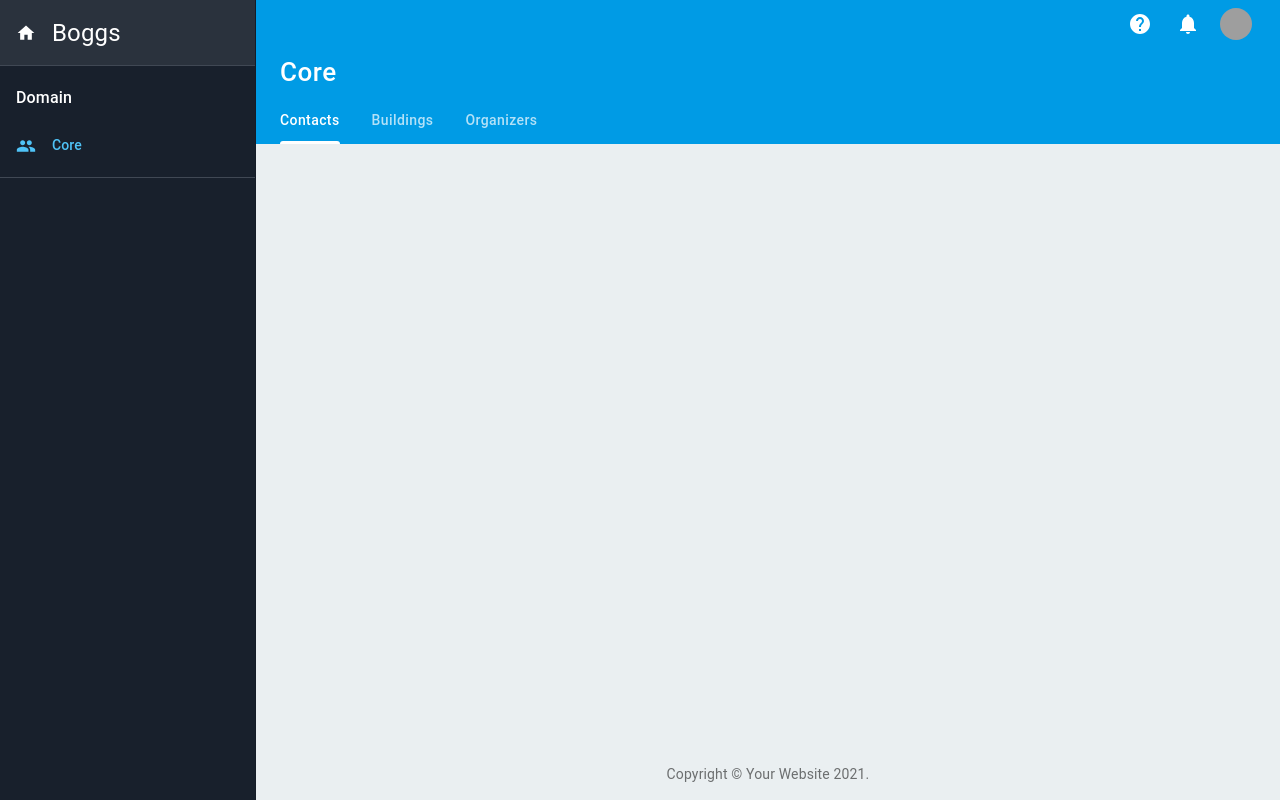
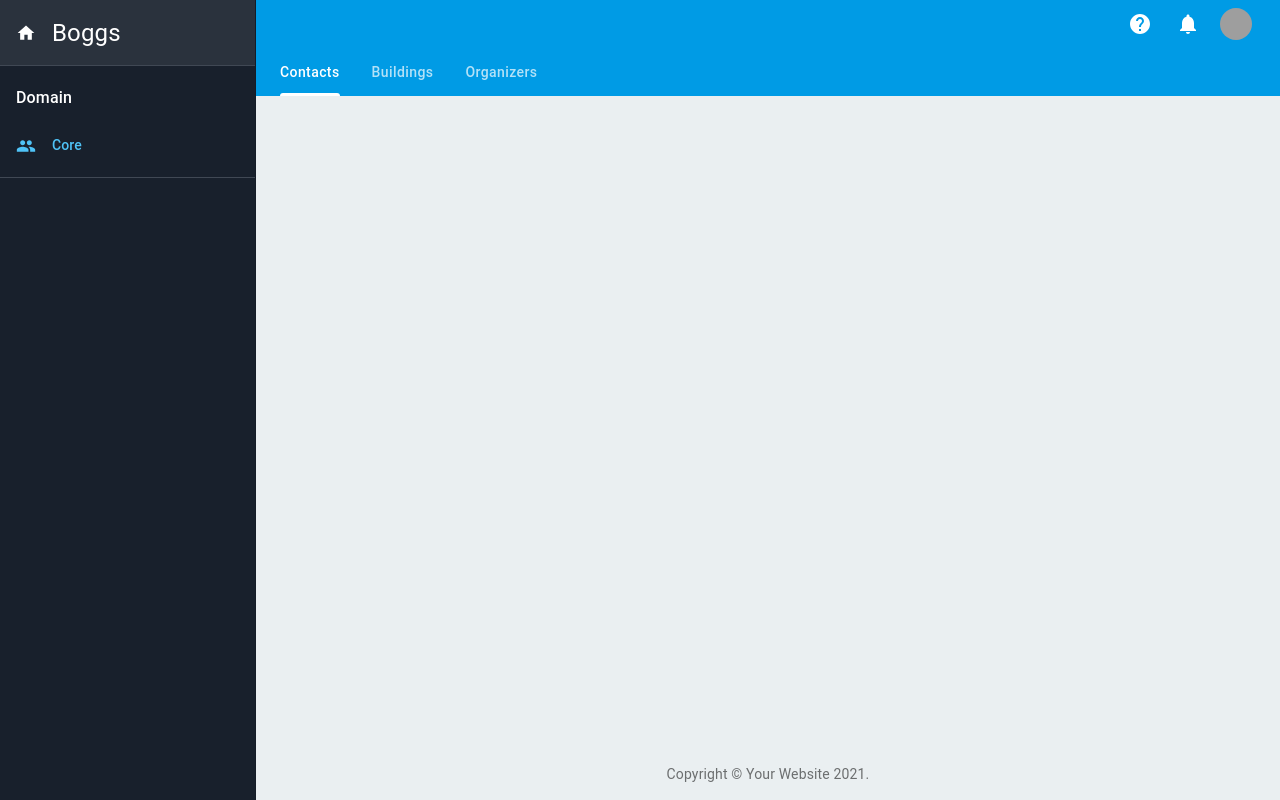
Before and after one commit to murrelljenna/boggs.js, a React (Create React App) app: page /core in a window 1280 px wide. Built offline with nearby package versions, Linux system fonts and the light colour scheme; grey boxes are pictures that could not be loaded.

Commit message:
Removed unecessary header title

```diff
--- a/src/Header.js
+++ b/src/Header.js
@@ -105,23 +105,6 @@ function Header(props) {
         position="static"
         elevation={0}
       >
-        <Toolbar>
-          <Grid container alignItems="center" spacing={1}>
-            <Grid item xs>
-              <Typography color="inherit" variant="h5" component="h1">
-                Core
-              </Typography>
-            </Grid>
-          </Grid>
-        </Toolbar>
-      </AppBar>
-      <AppBar
-        component="div"
-        className={classes.secondaryBar}
-        color="primary"
-        position="static"
-        elevation={0}
-      >
         <CoreTabBar value={value} handleChange={handleChange} labels={props.labels}/>
       </AppBar>
     </React.Fragment>
```
